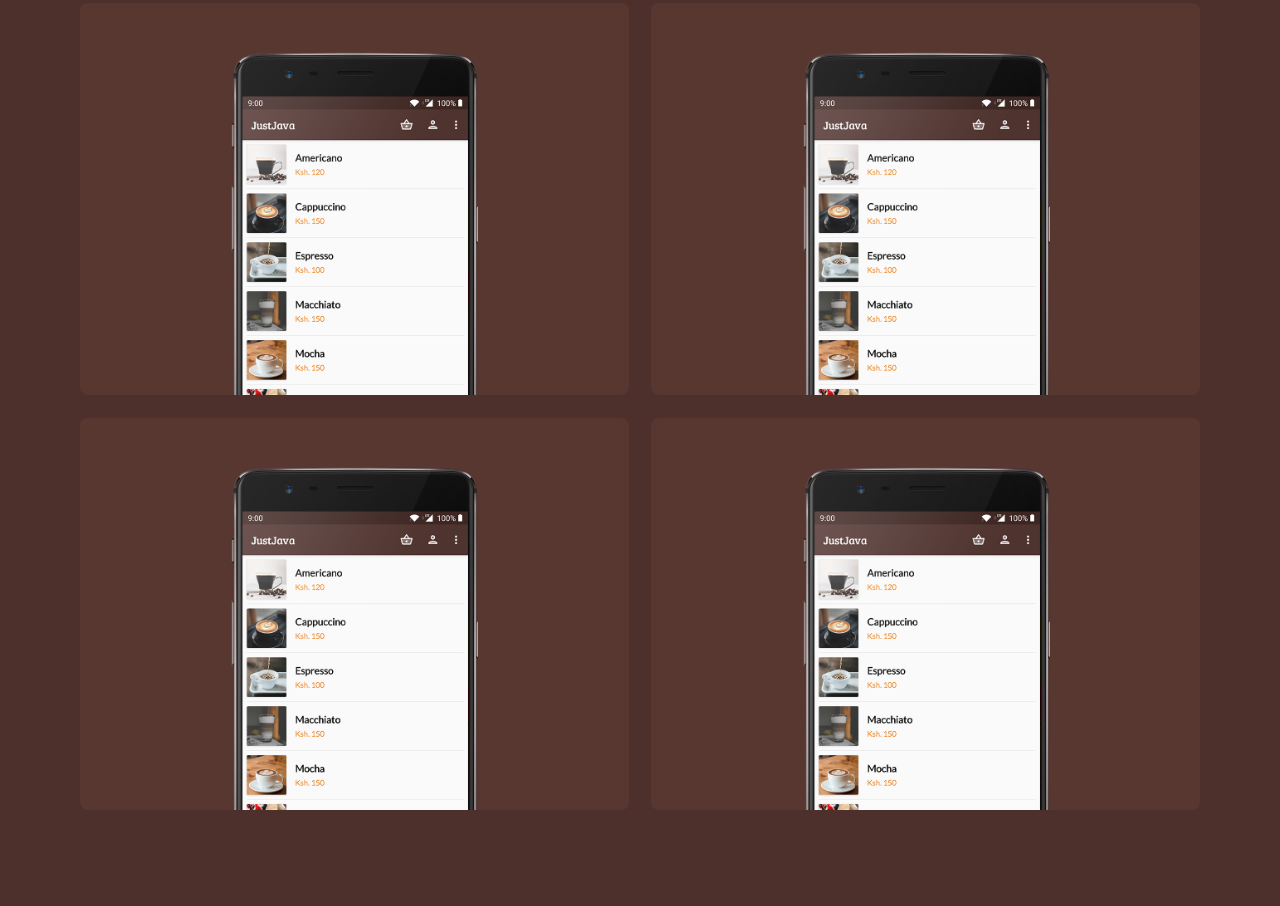
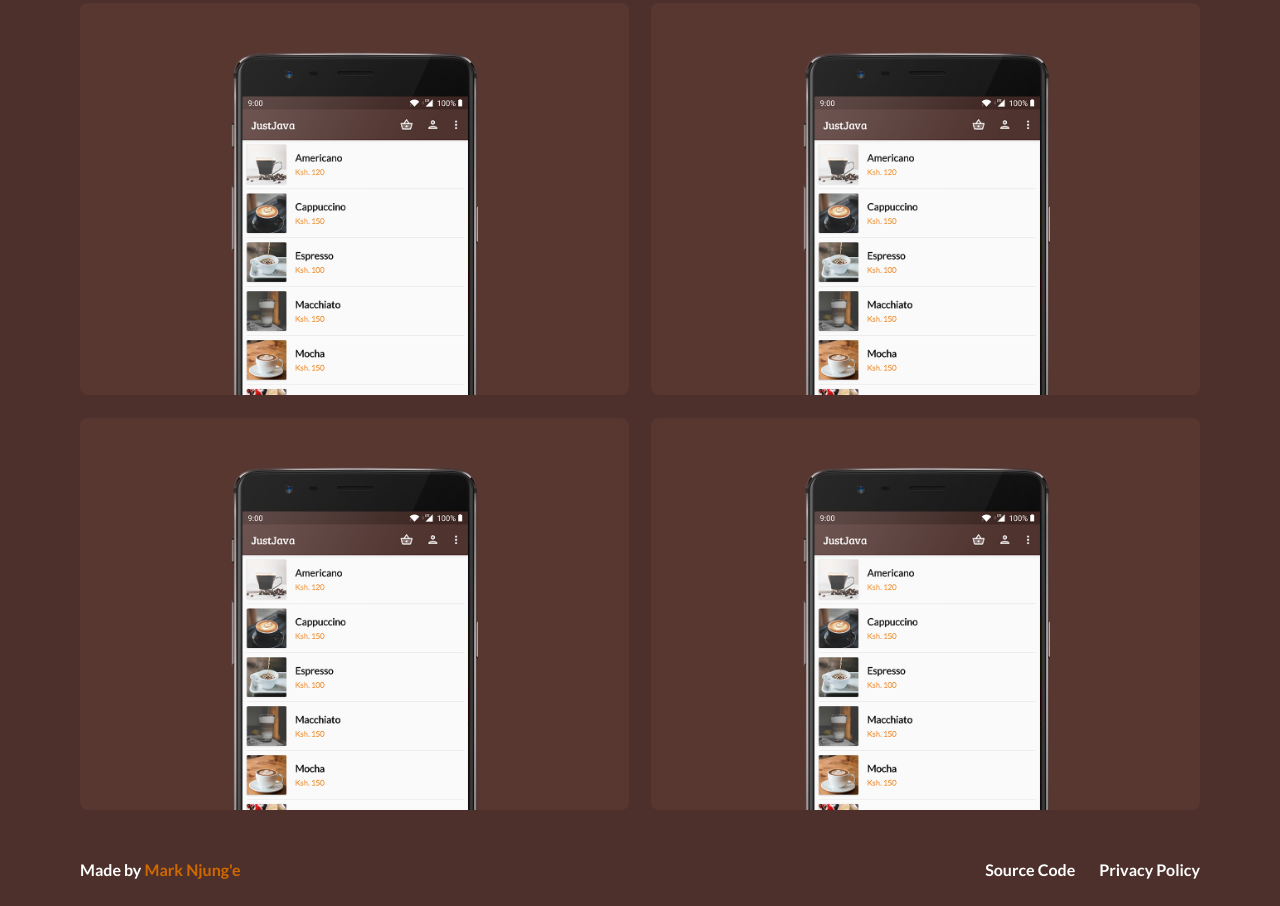
Before and after one commit to MarkNjunge/www-justjava-store, a website built with webpack: page src/index.html in a window 1280 px wide. Shown: the part 1259-2165 px from the top of the page. Before the commit the page ends 2069 px from the top, so only its background shows below. Built offline with nearby package versions, Linux system fonts and the light colour scheme.

Commit message:
Add footer

```diff
--- a/src/index.html
+++ b/src/index.html
@@ -74,5 +74,18 @@
         </div>
       </div>
     </section>
+    <!-- FOOTER -->
+    <footer id="footer" class="container mx-auto max-w-6xl mt-6 md:mt-12 mb-6 pr-4 pl-4">
+      <div class="flex flex-col-reverse md:flex-row justify-between">
+        <p class="mt-4 md:mt-0 text-center font-bold ">
+          Made by <a href="https://marknjunge.com" class="hover:underline text-accent-dark">Mark Njung'e</a>
+        </p>
+
+        <div class=" flex justify-around">
+          <a href="https://github.com/MarkNjunge/JustJava-Android" class="font-bold hover:underline">Source Code</a>
+          <a href="/privacy.html" class="ml-6 font-bold hover:underline">Privacy Policy</a>
+        </div>
+      </div>
+    </footer>
   </body>
 </html>
--- a/src/styles/index.scss
+++ b/src/styles/index.scss
@@ -1,8 +1,13 @@
 $accent: #f57c00;
+$accent-dark: #d16800;
 
 #index {
   background: #4d302b;
   color: #ffffff;
+
+  .text-accent-dark {
+    color: $accent-dark;
+  }
 
   .header {
     height: 10px;
--- a/src/styles/main.scss
+++ b/src/styles/main.scss
@@ -4,7 +4,7 @@
 
 @tailwind utilities;
 
-@import url("https://fonts.googleapis.com/css?family=Bree+Serif|Lato&display=swap");
+@import url("https://fonts.googleapis.com/css?family=Bree+Serif|Lato:400,700&display=swap");
 
 $bg: #f4f4f4;
 
```
